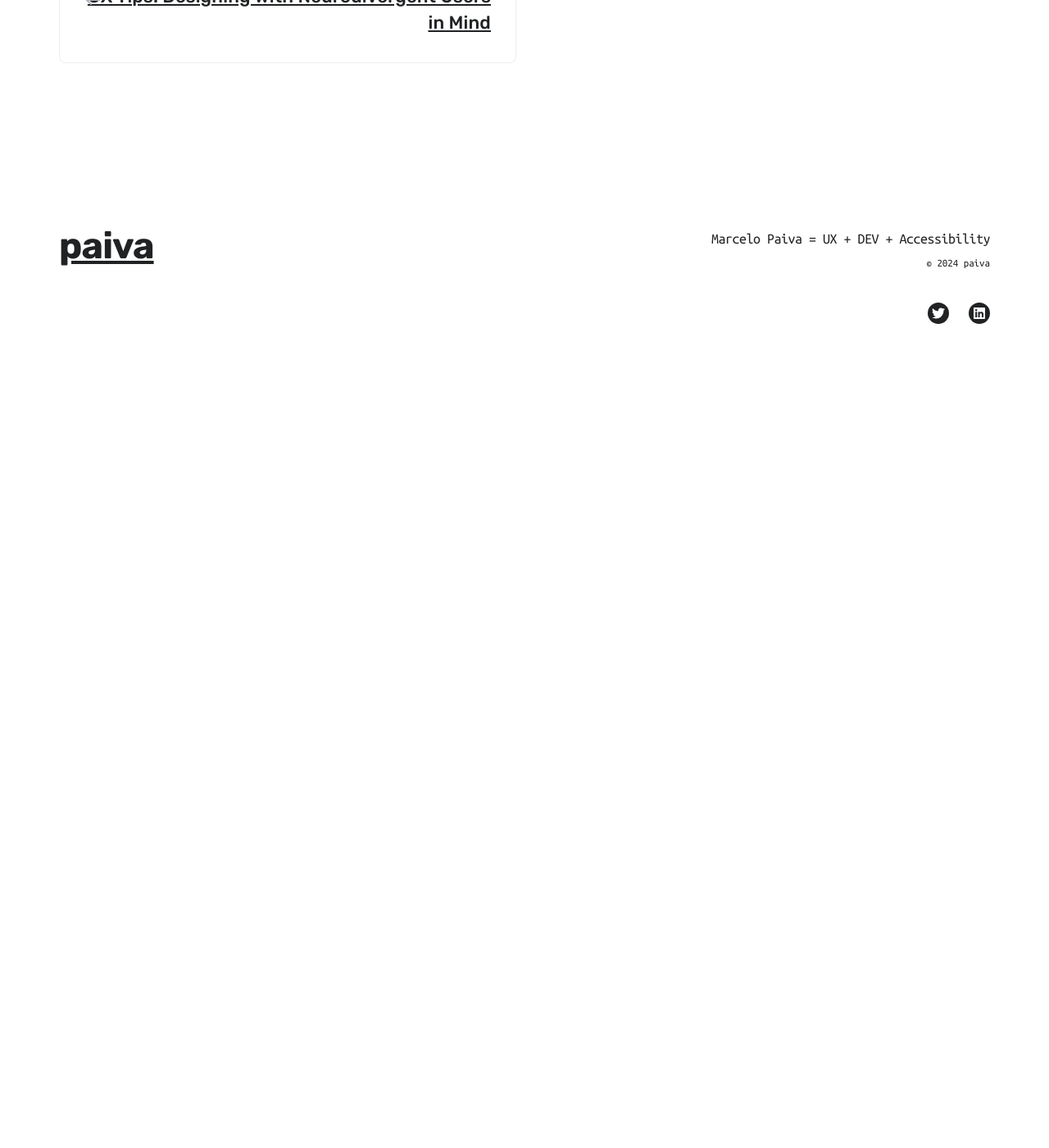
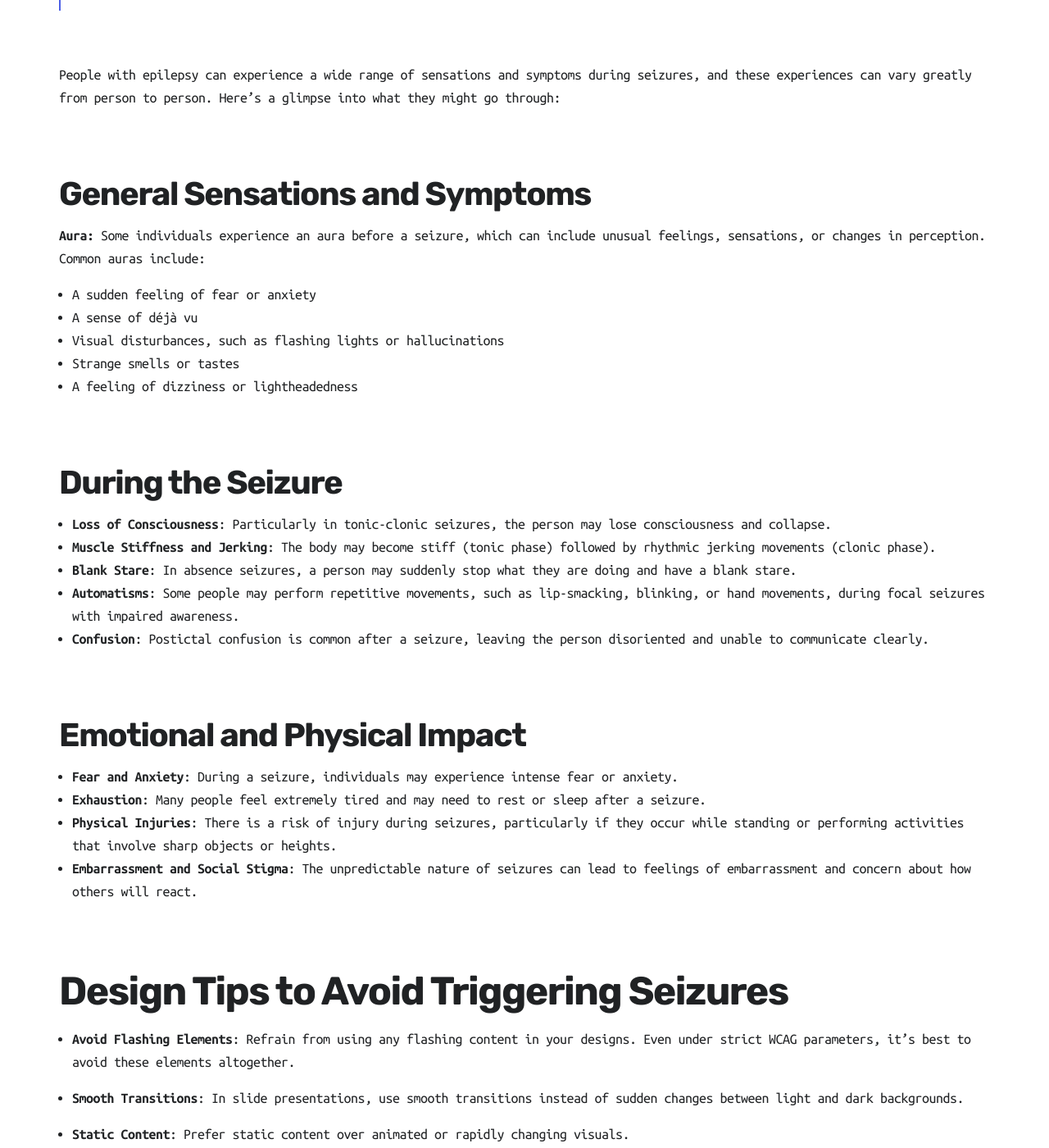
Before and after one commit to mpaiva/venus, a Jekyll site: the page built from _posts/2023-07-18-avoiding-flashing-content-to-protect-those-with-epilepsy.md, in a window 1280 px wide and 1400 px high, scrolled down 2104 px. Shown: the whole window at 82% size. Built offline with Jekyll 4.4.1, drawn with Linux system fonts in a browser that asks for light colours; nearby versions of some CDN libraries; before the commit the page ends 2579 px from its top, so only the background shows below that; some of the changed text lies outside the part shown.

Commit message:
feat: Improve accessibility by avoiding flashing content for users with epilepsy

```diff
--- a/_posts/2023-07-18-avoiding-flashing-content-to-protect-those-with-epilepsy.md
+++ b/_posts/2023-07-18-avoiding-flashing-content-to-protect-those-with-epilepsy.md
@@ -5,9 +5,73 @@ description: As designers, we have a profound responsibility to create safe and
 author: Marcelo Paiva
 featured_image: /images/posts/mpaiva-avoid-epilepsy-seizures.png
 featured_image_description: This evocative digital illustration captures the intensity of an epileptic seizure. The young person depicted has their head tilted back, eyes closed, and mouth slightly open, conveying overwhelming sensation and loss of control. Electric blue lightning-like streaks emanate from their head, symbolizing the chaotic electrical activity in the brain during a seizure.
-accent_color: "#f60"
+accent_color: "#4C60E6"
 ---
 
-## Heading 2
+As we continue to innovate in the digital space, it's crucial to remember the impact our designs can have on all users. Specifically, let's focus on avoiding any flashing content in our designs, including slide presentations and videos, to ensure safety and inclusivity.
 
-Describe
+## Living with Epilepsy
+
+<blockquote class="accent"> "Living with epilepsy means never knowing when normalcy will be interrupted by chaos."<br/> <span>- A friend living with epilepsy</span></blockquote>
+
+People with epilepsy can experience a wide range of sensations and symptoms during seizures, and these experiences can vary greatly from person to person. Here’s a glimpse into what they might go through:
+
+### General Sensations and Symptoms
+
+**Aura:** Some individuals experience an aura before a seizure, which can include unusual feelings, sensations, or changes in perception. Common auras include:
+
+- A sudden feeling of fear or anxiety
+- A sense of déjà vu
+- Visual disturbances, such as flashing lights or hallucinations
+- Strange smells or tastes
+- A feeling of dizziness or lightheadedness
+
+### During the Seizure
+
+- **Loss of Consciousness**: Particularly in tonic-clonic seizures, the person may lose consciousness and collapse.
+- **Muscle Stiffness and Jerking**: The body may become stiff (tonic phase) followed by rhythmic jerking movements (clonic phase).
+- **Blank Stare**: In absence seizures, a person may suddenly stop what they are doing and have a blank stare.
+- **Automatisms**: Some people may perform repetitive movements, such as lip-smacking, blinking, or hand movements, during focal seizures with impaired awareness.
+- **Confusion**: Postictal confusion is common after a seizure, leaving the person disoriented and unable to communicate clearly.
+
+### Emotional and Physical Impact
+
+- **Fear and Anxiety**: During a seizure, individuals may experience intense fear or anxiety.
+- **Exhaustion**: Many people feel extremely tired and may need to rest or sleep after a seizure.
+- **Physical Injuries**: There is a risk of injury during seizures, particularly if they occur while standing or performing activities that involve sharp objects or heights.
+- **Embarrassment and Social Stigma**: The unpredictable nature of seizures can lead to feelings of embarrassment and concern about how others will react.
+
+## Design Tips to Avoid Triggering Seizures
+
+- **Avoid Flashing Elements**: Refrain from using any flashing content in your designs. Even under strict WCAG parameters, it's best to avoid these elements altogether.
+
+- **Smooth Transitions**: In slide presentations, use smooth transitions instead of sudden changes between light and dark backgrounds.
+
+- **Static Content**: Prefer static content over animated or rapidly changing visuals.
+
+- **Video Warnings**: If videos must include flashing elements, add a clear notice before the video starts and provide an option for users to opt-out or skip the content.
+
+- **Color Choices**: Use colors and contrasts that are less likely to trigger visual disturbances. Avoid high contrast and bright, strobing patterns.
+
+- **Consistent Layouts**: Keep layouts consistent to minimize sudden visual changes that could startle or disorient users.
+
+- **Testing**: Test your designs with users who have epilepsy to ensure they do not inadvertently trigger seizures.
+
+## Our Responsibility as Designers
+
+The Web Content Accessibility Guidelines (WCAG) provide two critical guidelines (2.3.1 and 2.3.2) related to flashing content, which address the potential risks flashing content poses, particularly to individuals with photosensitive epilepsy.
+
+<blockquote class="accent"> "While WCAG allows for content that flashes under very strict parameters, it is strongly suggested to refrain from using flashing content at all.</blockquote>
+
+This recommendation is extended to content presented to public audience in large environements, such as:
+
+- **Slide Presentations**: Avoid sudden slide changes between light and dark backgrounds.
+- **Videos**: Refrain from including flashing elements.
+
+**Note**: If there's a need to include such flashing elements, please add a notice before presenting and give users the option to opt-out. By avoiding flashing elements, we ensure that our designs are safe for everyone, especially those living with epilepsy.
+
+## Let’s Make a Difference
+
+By adhering to these guidelines and prioritizing accessibility, we not only broaden our audience but also demonstrate empathy and responsibility as creators.
+
+Together, we can ensure that our digital spaces are safe and inclusive for everyone. Let's create with care. 💙
```
